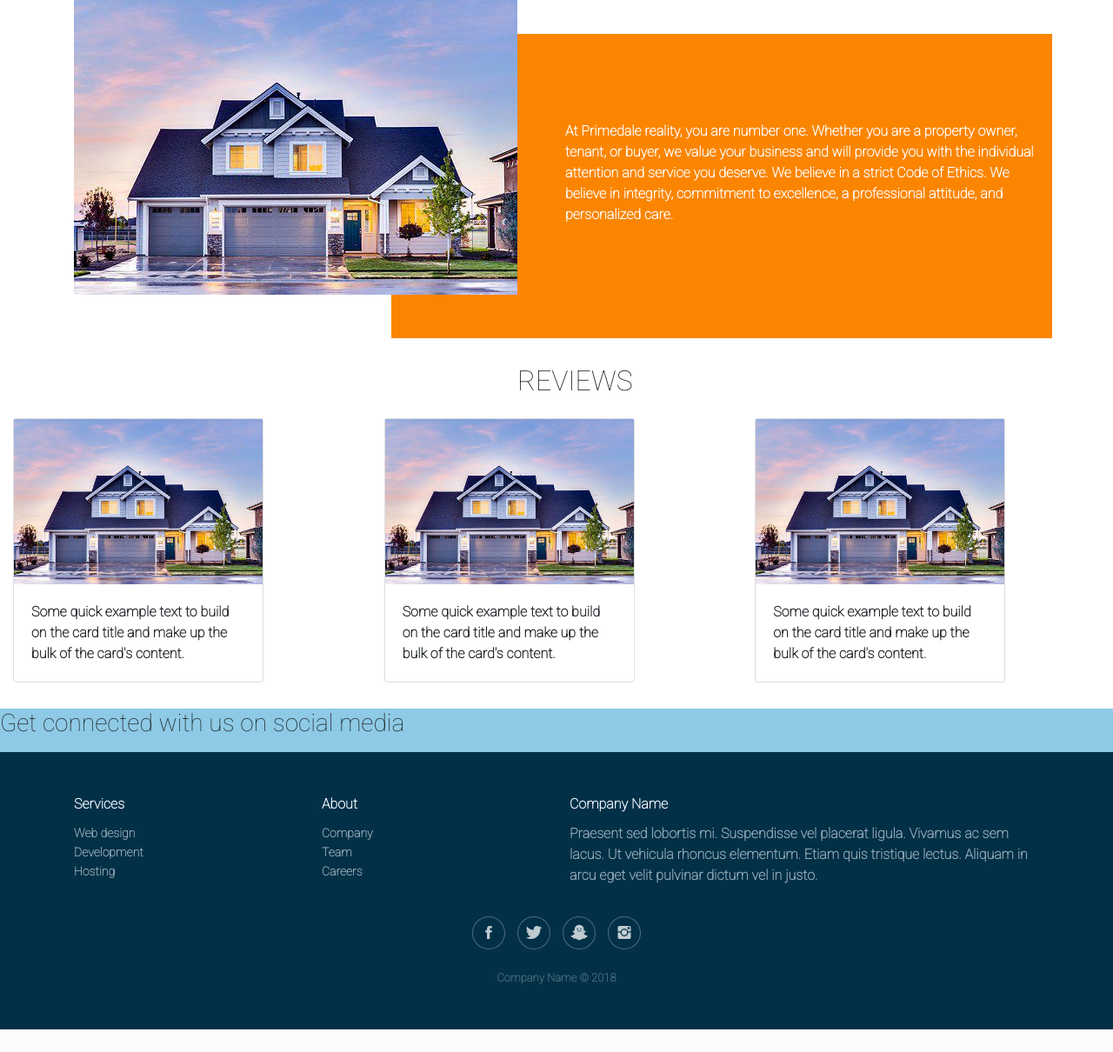
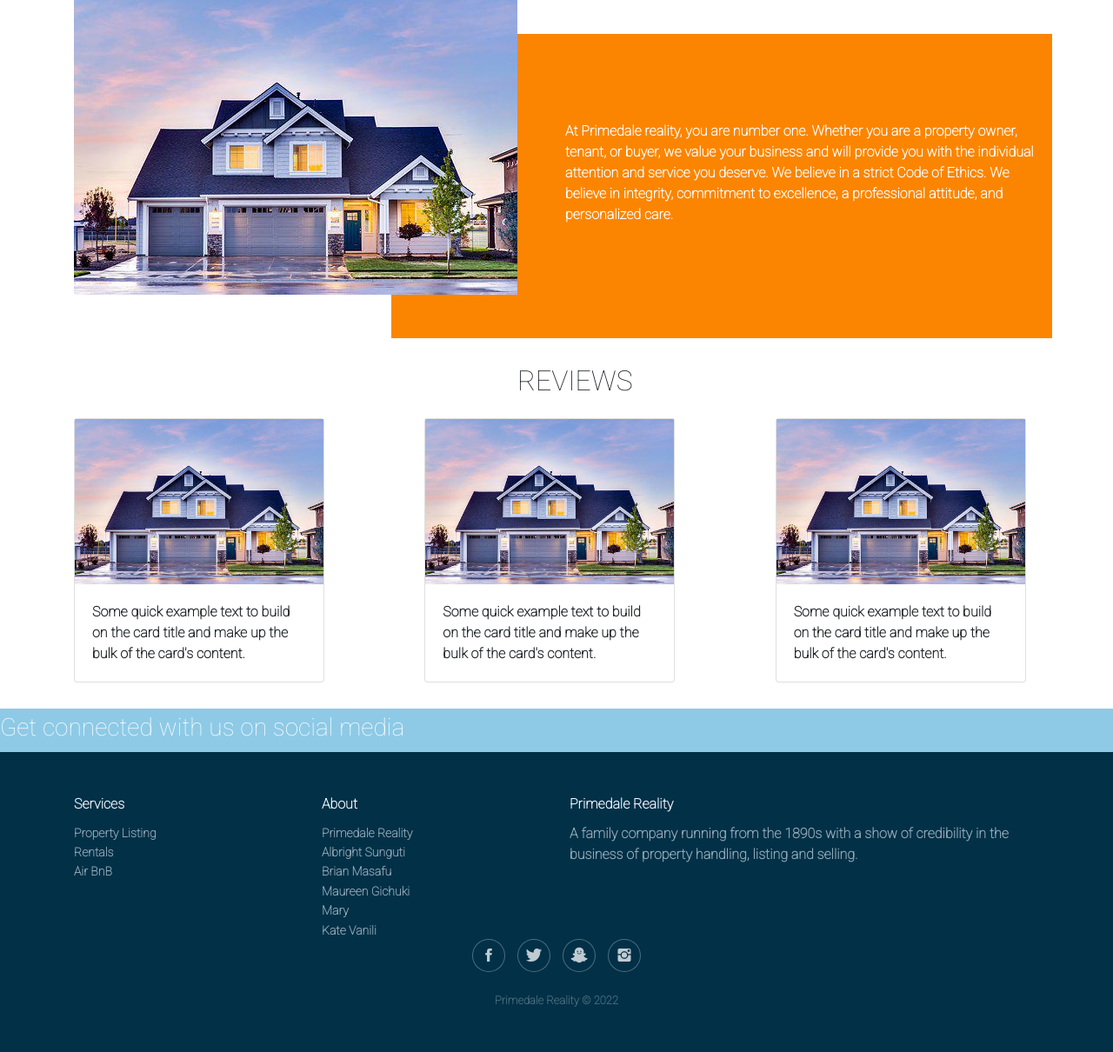
Before and after one commit to Mary-Atieno/PRIMEDALE--REALTY, a Flask app: page / in a window 1280 px wide. Shown: the part 732-1942 px from the top of the page at 87% size. Before the commit the page ends 1916 px from the top, so only its background shows below. Run offline with Flask 2, Linux system fonts and the light colour scheme; some libraries are stand-ins or nearby versions; some web fonts are replaced.

Commit message:
New changes

```diff
--- a/Templates/navbar.html
+++ b/Templates/navbar.html
@@ -191,29 +191,32 @@
             <div class="col-sm-6 col-md-3 item">
               <h3>Services</h3>
               <ul>
-                <li><a href="#">Web design</a></li>
-                <li><a href="#">Development</a></li>
-                <li><a href="#">Hosting</a></li>
+                <li><a href="#">Property Listing</a></li>
+                <li><a href="#">Rentals</a></li>
+                <li><a href="#">Air BnB</a></li>
               </ul>
             </div>
             <div class="col-sm-6 col-md-3 item">
               <h3>About</h3>
               <ul>
-                <li><a href="#">Company</a></li>
-                <li><a href="#">Team</a></li>
-                <li><a href="#">Careers</a></li>
+                <li><a href="#">Primedale Reality</a></li>
+                <li><a href="#">Albright Sunguti</a></li>
+                <li><a href="#">Brian Masafu</a></li>
+                <li><a href="#">Maureen Gichuki</a></li>
+                <li><a href="#">Mary</a></li>
+                <li><a href="#">Kate Vanili</a></li>
               </ul>
             </div>
             <div class="col-md-6 item text">
-              <h3>Company Name</h3>
-              <p>Praesent sed lobortis mi. Suspendisse vel placerat ligula. Vivamus ac sem lacus. Ut vehicula rhoncus
-                elementum. Etiam quis tristique lectus. Aliquam in arcu eget velit pulvinar dictum vel in justo.</p>
+              <h3>Primedale Reality</h3>
+              <p>A family company running from the 1890s with a show of credibility in the business of property
+                handling, listing and selling.</p>
             </div>
             <div class="col item social"><a href="#"><i class="icon ion-social-facebook"></i></a><a href="#"><i
                   class="icon ion-social-twitter"></i></a><a href="#"><i class="icon ion-social-snapchat"></i></a><a
                 href="#"><i class="icon ion-social-instagram"></i></a></div>
           </div>
-          <p class="copyright">Company Name © 2018</p>
+          <p class="copyright">Primedale Reality © 2022</p>
         </div>
       </footer>
     </div>
--- a/static/css/styles.css
+++ b/static/css/styles.css
@@ -57,9 +57,17 @@ h2 {
     padding-bottom: 15px;
 }
 
+.carousel {
+    margin-left: 70px;
+
+}
+
 .top {
     background-color: #8ECAE6;
     height: 50px;
+    color: white;
+    padding-top: 5px;
+    font-weight: 900;
 }
 
 .footer {
```
